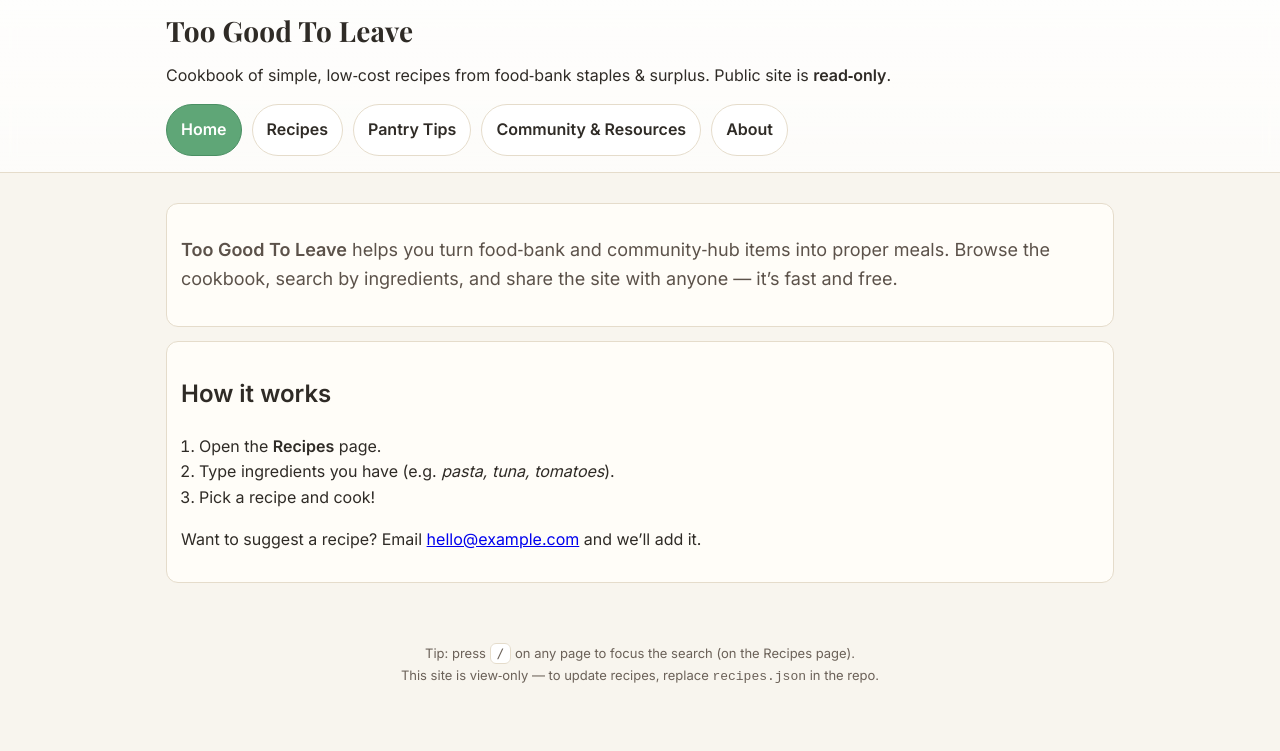
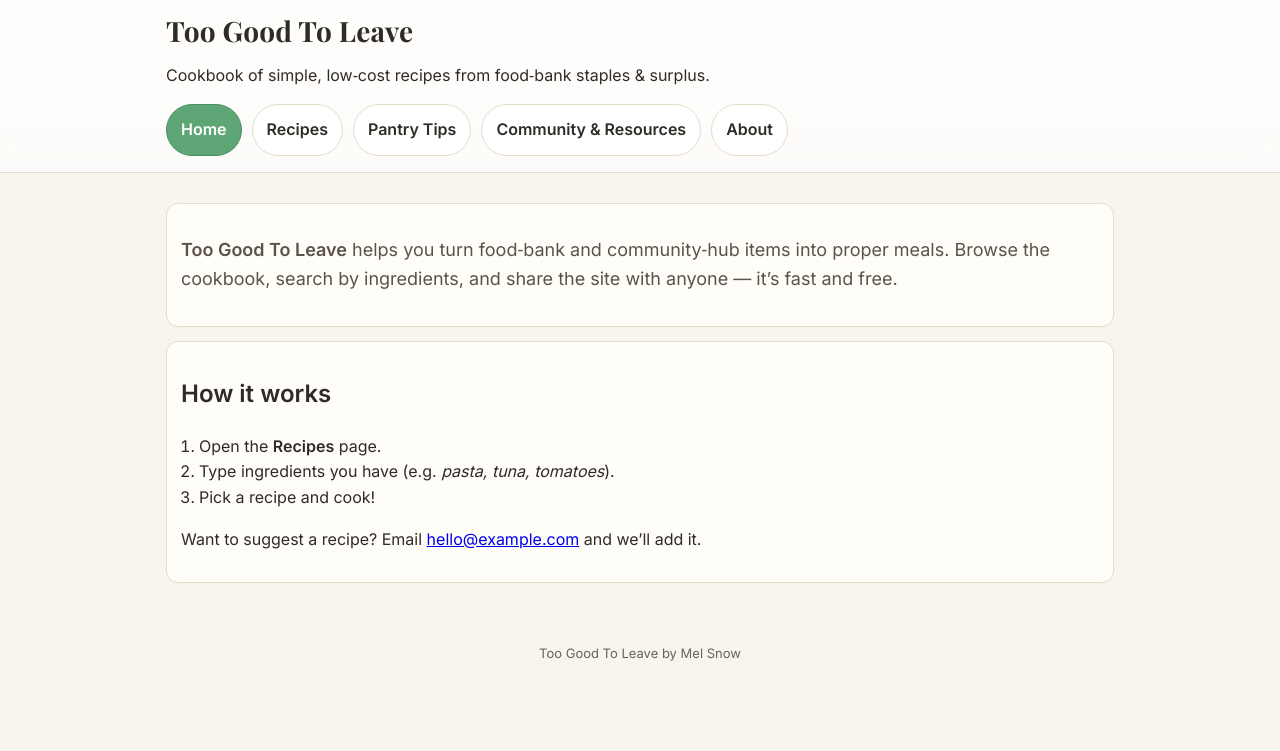
Before and after one commit to lesley1985evans-cmyk/TooGoodToLeave, a plain HTML site: page index.html in a window 1280 px wide. Drawn offline with nearby package versions, Linux system fonts and the light colour scheme; no server answers.

Commit message:
Update index.html

```diff
--- a/index.html
+++ b/index.html
@@ -96,7 +96,7 @@
       <div class="brand">
         <h1>Too Good To Leave</h1>
       </div>
-      <p class="sub">Cookbook of simple, low‑cost recipes from food‑bank staples & surplus. Public site is <strong>read‑only</strong>.</p>
+      <p class="sub">Cookbook of simple, low‑cost recipes from food‑bank staples & surplus.</p>
       <nav class="primary" aria-label="Main">
         <a href="#home" data-nav>Home</a>
         <a href="#recipes" data-nav>Recipes</a>
@@ -173,8 +173,7 @@
   </main>
 
   <footer>
-    Tip: press <span class="kbd">/</span> on any page to focus the search (on the Recipes page).
-    <br/>This site is view‑only — to update recipes, replace <code>recipes.json</code> in the repo.
+    Too Good To Leave by Mel Snow
   </footer>
 
   <!-- recipe card template -->
```
